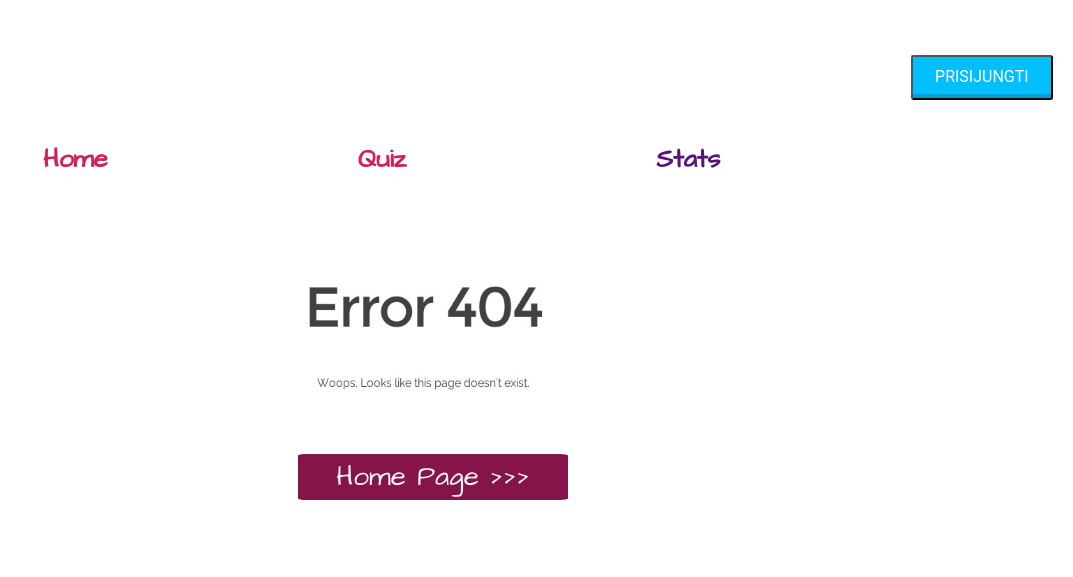
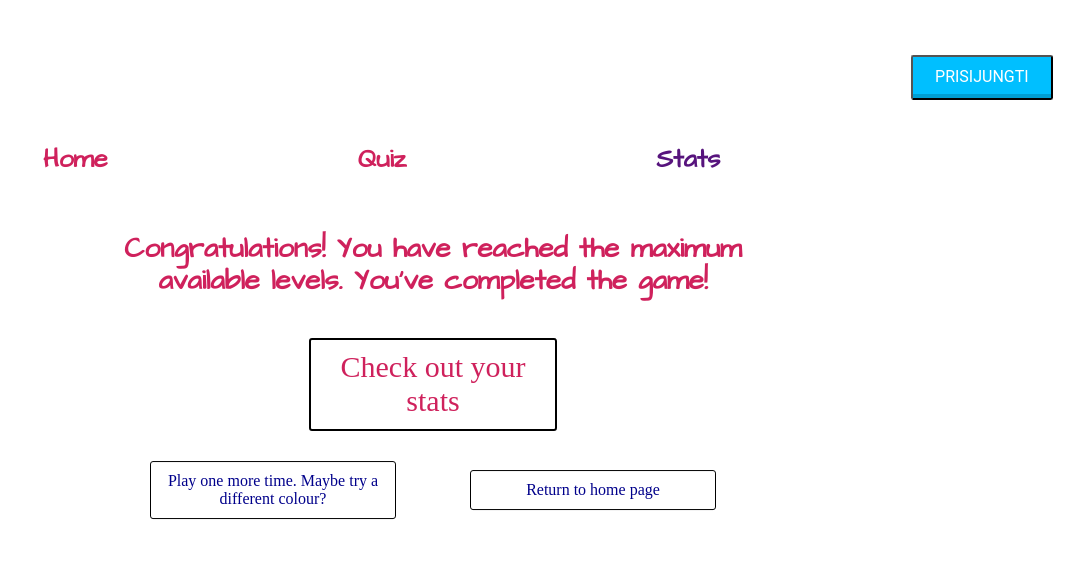
Before and after one commit to ignas26/colour_selector-redux-nodeJS, a React app in the folder client/: page /wingame in a window 1280 px wide. Shown: the whole page, without its empty margins (207-1280 px from the left). Built offline with nearby package versions, Linux system fonts and the light colour scheme.

Commit message:
game winning scenario added

```diff
--- a/client/src/AppRoutes.js
+++ b/client/src/AppRoutes.js
@@ -8,6 +8,7 @@ import Quiz from './components/Quiz';
 import QuizGame from './components/QuizGame';
 import Statistics from './components/Statistics';
 import Gameover from './components/Gameover';
+import WinGame from './components/WinGame';
 import Login from './components/Login';
 import page404 from './components/404';
 
@@ -25,6 +26,7 @@ class AppRoutes extends React.Component{
               <Route exact path='/quiz' component={Quiz}/>
               <Route exact path='/quiz/game/:colour' component={QuizGame}/>
               <Route exact path='/gameover' component={Gameover}/>
+              <Route exact path='/wingame' component={WinGame}/>
               <Route exact path='/statistics' component={Statistics}/>
               <Route exact path='/login' component={Login}/>
               <Route component={page404}/>
--- a/client/src/components/QuizGame.js
+++ b/client/src/components/QuizGame.js
@@ -66,6 +66,8 @@ class QuizGame extends React.Component {
       return clicks;
     },0);
 
+    if(this.state.level ===22) this.props.history.push('/wingame');
+
       if (guess === 5 && clicked === 5) {
         return this.newLevel();
       } else {
@@ -123,7 +125,7 @@ class QuizGame extends React.Component {
 
       return (
           <div>
-            <h1>Dabartinis lygmuo: {this.state.level}</h1>
+            <h1>Dabartinis lygmuo: <span  style={{color: this.props.match.params.colour}}>{this.state.level}</span></h1>
             <div
                 onClick={() => this.restart()}
                 className="refresh-button"
--- /dev/null
+++ b/client/src/components/WinGame.js
@@ -0,0 +1,18 @@
+import React from 'react';
+
+const WinGame = (props) =>{
+  return(
+      <div className="wingame">
+        <div className="message">
+          <h1>Congratulations! You have reached the maximum available levels. You've completed the game!</h1>
+          <div onClick={()=>props.history.push('statistics')} className="stats">Check out your stats</div>
+          <div className="suggestions">
+            <div onClick={()=>props.history.push('/quiz')} className="replay">Play one more time. Maybe try a different colour?</div>
+            <div onClick={()=>props.history.push('/')} className="home">Return to home page</div>
+          </div>
+        </div>
+      </div>
+  );
+};
+
+export default WinGame
--- /dev/null
+++ b/client/src/sass/components/_winGame.scss
@@ -0,0 +1,44 @@
+.wingame{
+    height:50vh;
+    width:100%;
+    text-align:center;
+    position:relative;
+    .message{
+        position:absolute;
+        top:50%;
+        left:50%;
+        transform:translate(-50%,-50%);
+        color: $color-red;
+        h1{
+            margin-bottom:40px;
+            font-size:28px;
+            width:100%;
+        }
+        .stats{
+            padding:10px;
+            margin: 0 auto 15px auto;
+            border:2px solid black;
+            border-radius:3px;
+            cursor:pointer;
+            user-select:none;
+            width:35%;
+            font-size: 30px;
+        }
+        .suggestions{
+            display:flex;
+            flex-wrap:wrap;
+            align-items:center;
+            justify-content:space-around;
+            color: darkblue;
+            .replay, .home{
+                padding:10px;
+                margin:15px;
+                border:1px solid black;
+                border-radius:3px;
+                cursor:pointer;
+                user-select:none;
+                width:35%;
+            }
+        }
+    }
+}
--- a/client/src/sass/main.scss
+++ b/client/src/sass/main.scss
@@ -8,6 +8,7 @@
 @import "components/quizGame";
 @import "components/statistics";
 @import "components/gameover";
+@import "components/winGame";
 @import "components/login";
 @import "components/loggedOut";
 @import "components/404";
```
Also changed, not shown: README.md, client/build/asset-manifest.json, client/build/index.html, client/build/service-worker.js, 8 other files.
